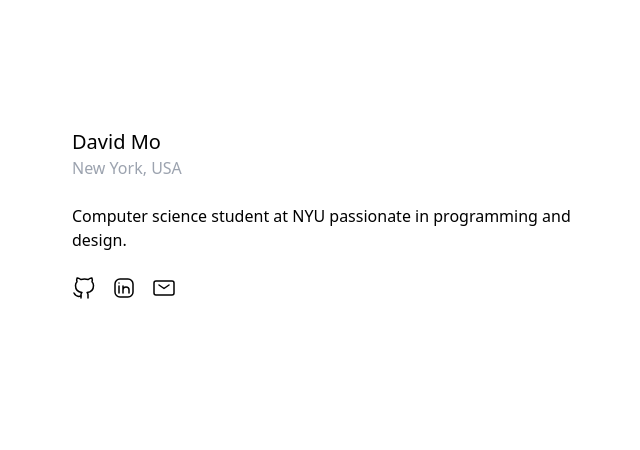
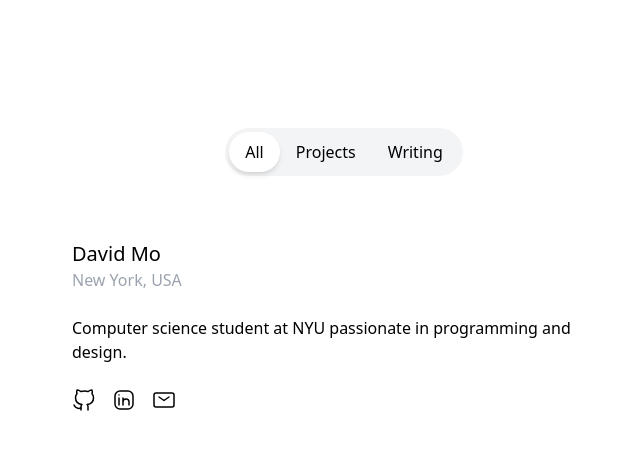
Before and after one commit to unknown/dmo.ooo, a Next.js app: page / in a window 1280 px wide. Shown: the top 450 px of the page, without its empty margins (296-936 px from the left). Built offline with nearby package versions, Linux system fonts and the light colour scheme.

Commit message:
Add segmented control component

```diff
--- /dev/null
+++ b/src/components/SegmentedControl.tsx
@@ -0,0 +1,75 @@
+import React from "react";
+
+type SegmentedControlElement = React.ElementRef<"div">;
+type SegmentedControlProps = React.ComponentPropsWithoutRef<"div"> & {
+  options: Array<{ title: string; value: string }>;
+  defaultIndex: number;
+  callback: (value: string) => void;
+};
+
+const SegmentedControl = React.forwardRef<
+  SegmentedControlElement,
+  SegmentedControlProps
+>(({ options, defaultIndex, callback }, ref) => {
+  const [activeIndex, setActiveIndex] = React.useState(defaultIndex);
+  const [segmentBoundingBox, setSegmentBoundingBox] = React.useState<
+    DOMRect | undefined
+  >();
+  const [wrapperBoundingBox, setWrapperBoundingBox] = React.useState<
+    DOMRect | undefined
+  >();
+
+  const wrapperRef = React.useRef<HTMLDivElement>(null);
+  const highlightRef = React.useRef<HTMLDivElement>(null);
+  const segmentRefs = React.useMemo(
+    () => options.map(() => React.createRef<HTMLDivElement>()),
+    [options]
+  );
+
+  React.useEffect(() => {
+    setSegmentBoundingBox(
+      segmentRefs[activeIndex].current?.getBoundingClientRect()
+    );
+    setWrapperBoundingBox(wrapperRef.current?.getBoundingClientRect());
+  }, [activeIndex]);
+
+  const onChange = (value: string, index: number) => {
+    setActiveIndex(index);
+    callback(value);
+  };
+
+  const highlightStyles: React.CSSProperties = {};
+
+  if (segmentBoundingBox && wrapperBoundingBox) {
+    highlightStyles.width = `${segmentBoundingBox.width}px`;
+    highlightStyles.left = `${
+      segmentBoundingBox.left - wrapperBoundingBox.left
+    }px`;
+  }
+
+  return (
+    <div className="rounded-full bg-gray-100 p-1" ref={ref}>
+      <div className="relative flex flex-row" ref={wrapperRef}>
+        <div
+          className="absolute top-0 left-0 z-0 h-10 rounded-full bg-white shadow-md transition-all"
+          style={highlightStyles}
+          ref={highlightRef}
+        />
+        {options.map((item, i) => (
+          <div
+            className="z-10 px-4 py-2"
+            onClick={(e) => {
+              onChange(item.value, i);
+            }}
+            key={item.value}
+            ref={segmentRefs[i]}
+          >
+            {item.title}
+          </div>
+        ))}
+      </div>
+    </div>
+  );
+});
+
+export default SegmentedControl;
--- a/src/pages/index.tsx
+++ b/src/pages/index.tsx
@@ -1,6 +1,7 @@
 import type { NextPage } from "next";
 import Head from "next/head";
 import { GitHubIcon, LinkedInIcon, MailIcon } from "../components/Icons";
+import SegmentedControl from "../components/SegmentedControl";
 
 const Home: NextPage = () => {
   return (
@@ -10,9 +11,19 @@ const Home: NextPage = () => {
         <meta name="description" content="Student from New York" />
         <link rel="icon" href="/favicon.ico" />
       </Head>
-
       <main className="mx-auto max-w-xl px-4 pt-32">
-        <h1 className="text-xl">David Mo</h1>
+        <div className="flex flex-row justify-center">
+          <SegmentedControl
+            options={[
+              { title: "All", value: "all" },
+              { title: "Projects", value: "projects" },
+              { title: "Writing", value: "writing" },
+            ]}
+            defaultIndex={0}
+            callback={(val) => console.log(val)}
+          ></SegmentedControl>
+        </div>
+        <h1 className="mt-16 text-xl">David Mo</h1>
         <p className="text-gray-400">New York, USA</p>
         <p className="mt-6">
           Computer science student at NYU passionate in programming and design.
```
